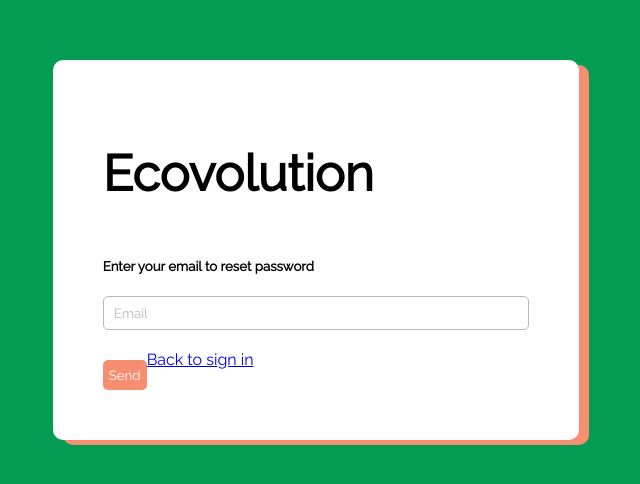
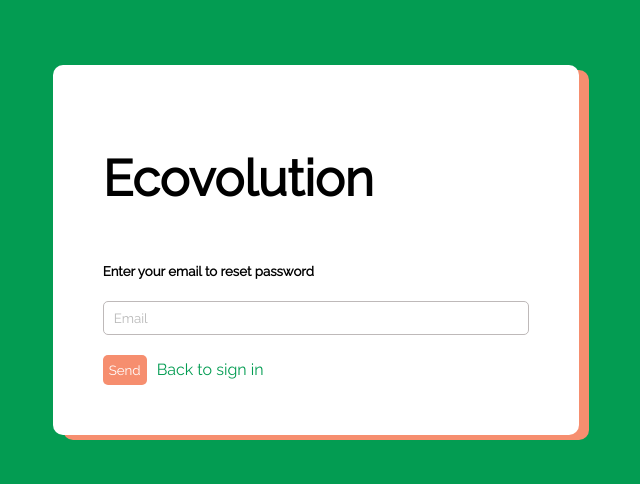
Before and after one commit to hinagawa/ecovolution, a React (Create React App) app in the folder frontend/: page /forgot-password in a window 1280 px wide. Shown: the part 150-634 px from the top of the page, without its empty margins (374-1014 px from the left). Built offline with nearby package versions, Linux system fonts and the light colour scheme.

Commit message:
TODO button size on ForgotPasswordPage

```diff
--- a/frontend/src/components/common/Button/styles.module.css
+++ b/frontend/src/components/common/Button/styles.module.css
@@ -1,18 +1,13 @@
-:root {
-  --top-margin: 10px;
-}
-
 .primary {
   background-color: #f68e6f;
   color: white;
   border: none;
   border-radius: 5px;
   height: 30px;
-  margin-top: var(--top-margin);
 }
 
 .link {
   background-color: transparent;
   border: none;
-  margin-top: var(--top-margin);
+  margin-top: 10px;
 }
--- a/frontend/src/components/common/Link/Link.jsx
+++ b/frontend/src/components/common/Link/Link.jsx
@@ -1,15 +1,22 @@
 import React from 'react'
 import PropTypes from 'prop-types'
 
-import './styles.module.css'
+import styles from './styles.module.css'
 
 function Link({ text, href }) {
-  return <a href={href}>{text}</a>
+  return (
+    <a
+      href={href}
+      className={styles.link}
+    >
+      {text}
+    </a>
+  )
 }
-
-export default Link
 
 Link.propTypes = {
   text: PropTypes.string.isRequired,
   href: PropTypes.string.isRequired,
 }
+
+export default Link
--- a/frontend/src/components/common/Link/styles.module.css
+++ b/frontend/src/components/common/Link/styles.module.css
@@ -0,0 +1,5 @@
+.link {
+    text-decoration: none;
+    color: #039c52;
+    margin: 0 10px;
+}
--- a/frontend/src/pages/Auth/ResetForgotPasswordPage/ForgotPassword.jsx
+++ b/frontend/src/pages/Auth/ResetForgotPasswordPage/ForgotPassword.jsx
@@ -6,7 +6,7 @@ import Button from '../../../components/common/Button/Button'
 import Link from '../../../components/common/Link/Link'
 
 import styles from './styles.module.css'
-
+// TODO button size
 function ResetPassword() {
   return (
     <div className={styles.gridContainer}>
@@ -15,7 +15,7 @@ function ResetPassword() {
         <Form>
           <h5> Enter your email to reset password</h5>
           <Input id="email" placeholder="Email" />
-          <div className={styles.resetFooter}>
+          <div className={styles.forgotFooter}>
             <Button text="Send" />
             <Link text="Back to sign in" href="/sign-in" />
           </div>
--- a/frontend/src/pages/Auth/ResetForgotPasswordPage/styles.module.css
+++ b/frontend/src/pages/Auth/ResetForgotPasswordPage/styles.module.css
@@ -19,7 +19,8 @@ body {
 h1 {
   font-size: 50px;
 }
-.resetFooter {
+.forgotFooter {
   display: flex;
   flex-direction: row;
+  align-items: center;
 }
```
Also changed, not shown: 1 other file (tests, documents, lock files or other folders).
